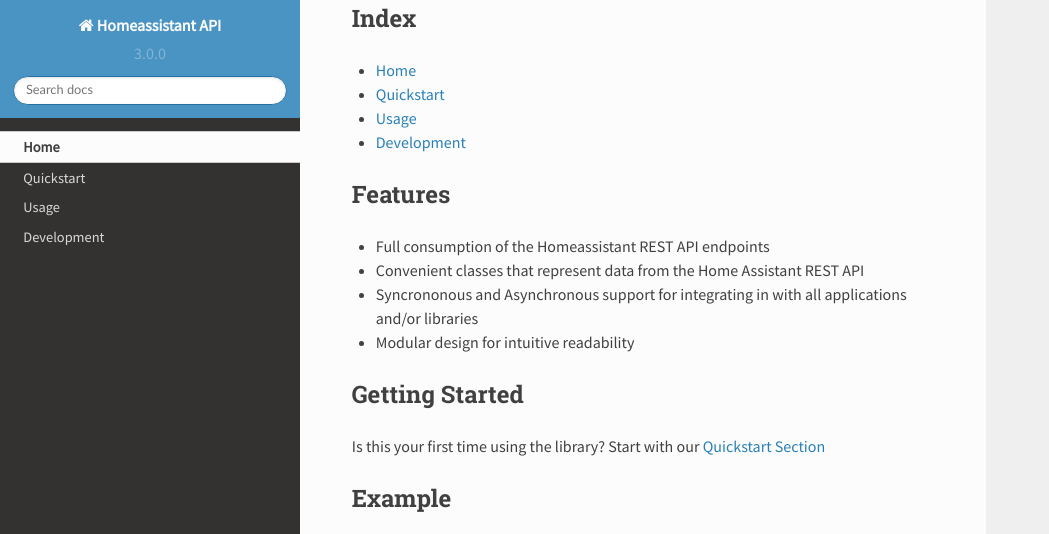
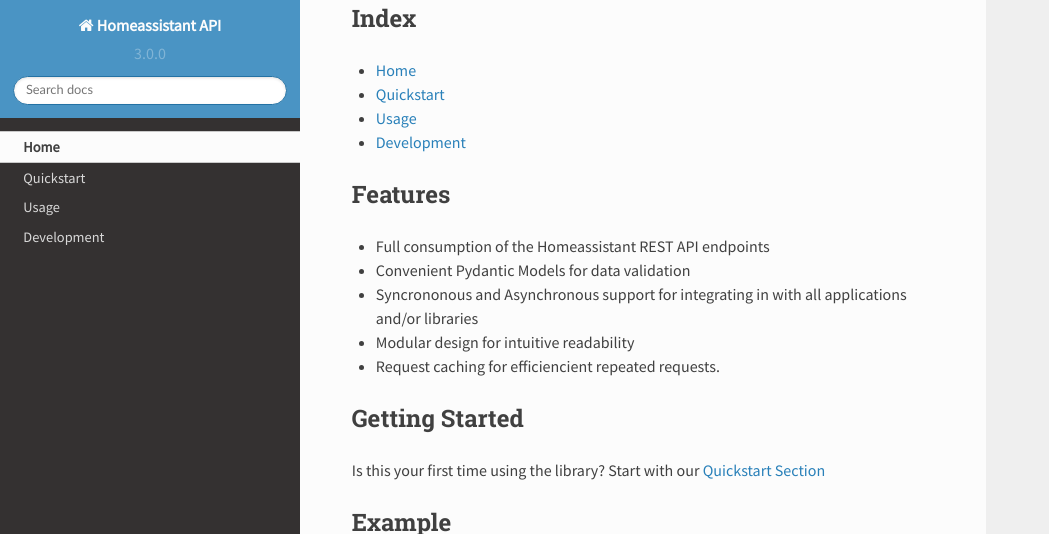
Before and after one commit to GrandMoff100/HomeAssistantAPI, a Sphinx documentation site: the page built from docs/index.rst, in a window 1280 px wide and 900 px high, scrolled down 559 px, cut to the strip 0-534 px from the top of the window. Shown: the whole strip, without its empty margins (0-1049 px from the left). Built offline with Sphinx 7.4.7 and the Read the Docs theme 2.0.0, drawn with Linux system fonts in a browser that asks for light colours.

Commit message:
Add features to index and update basic example

```diff
--- a/docs/index.rst
+++ b/docs/index.rst
@@ -27,9 +27,10 @@ Features
 ----------
 
 - Full consumption of the Homeassistant REST API endpoints
-- Convenient classes that represent data from the Home Assistant REST API
+- Convenient Pydantic Models for data validation
 - Syncrononous and Asynchronous support for integrating in with all applications and/or libraries
 - Modular design for intuitive readability
+- Request caching for efficiencient repeated requests.
 
 Getting Started
 -------------------
--- a/docs/quickstart.rst
+++ b/docs/quickstart.rst
@@ -13,7 +13,7 @@ Before using this library, you need to have Homeassistant OS or Home Assistant C
 See `here <https://www.home-assistant.io/installation/>`__ for how to install the installation right for you.
 
 Configuring the REST API Server in Homeassistant
-======================================
+=======================================================
 
 Enable the :code:`api` integration in Homeassistant
 ------------------------------------------------------
```
Also changed, not shown: 1 other file.
